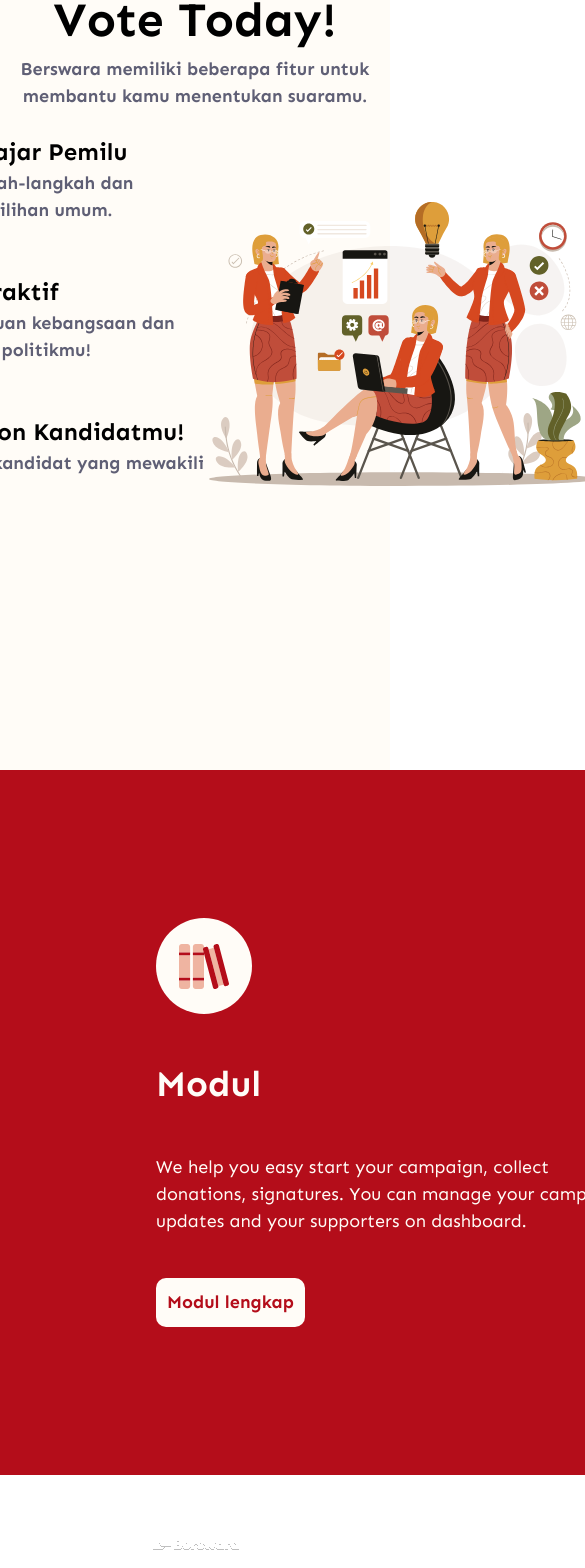
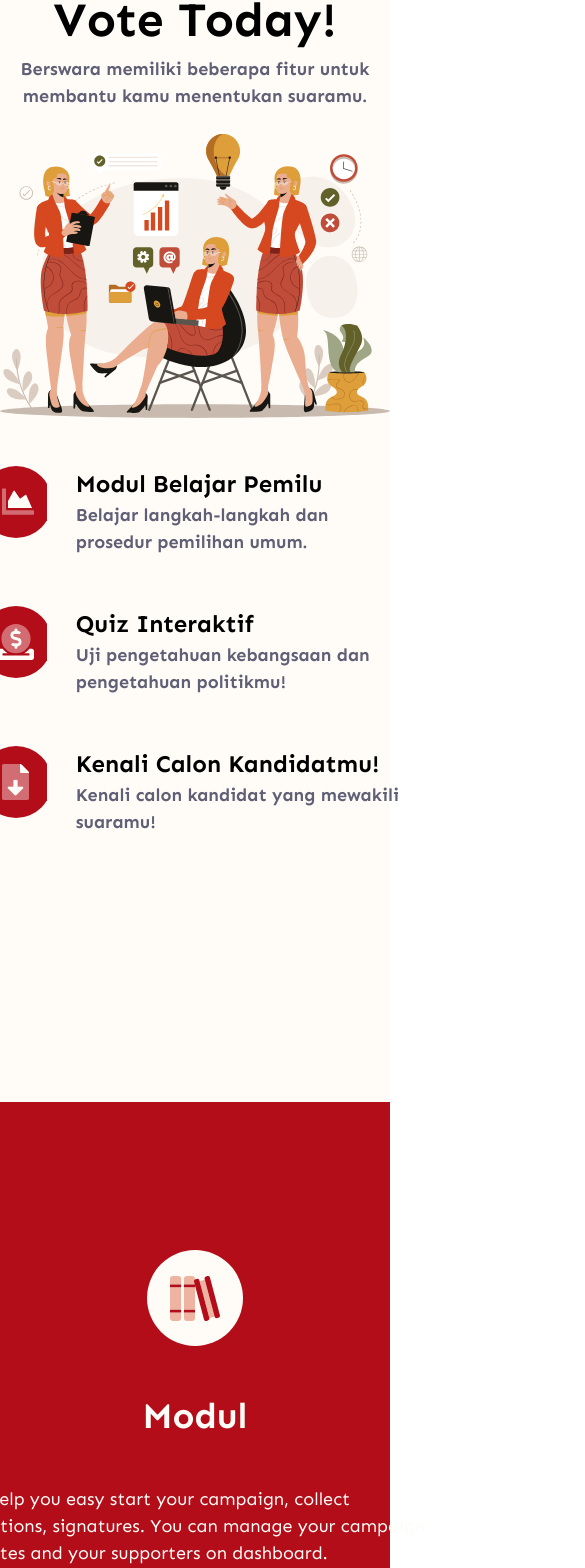
Before and after one commit to workshop-se/berswara-front, a Next.js app: page /howtovote in a window 390 px wide. Shown: the part 406-1974 px from the top of the page, 585 px wide, since content can reach past the window. Built offline with nearby package versions, Linux system fonts and the light colour scheme; no server answers.

Commit message:
style(HowToVote): apply responsive design

```diff
--- a/src/app/(navigation)/howtovote/page.tsx
+++ b/src/app/(navigation)/howtovote/page.tsx
@@ -7,27 +7,27 @@ export default function Page() {
     <div className="flex flex-col">
       <HowToVoteHero />
       <div className="bg-floralwhite h-[108px]"></div>
-      <div className="flex">
-        <div className="grow bg-firebrick-0 py-[148px] pl-[156px] flex flex-col gap-y-[43px] text-floralwhite">
+      <div className="flex flex-col xl:flex-row justify-center">
+        <div className="grow bg-firebrick-0 py-[148px] xl:pl-[157px] flex flex-col items-center xl:items-start gap-y-[43px] text-floralwhite">
           <Image src="/icons/module.svg" alt="module" width={96} height={96} />
           <h1 className="text-[36px]">Modul</h1>
           <p className="w-[476px] font-normal  text-[18px]">
             We help you easy start your campaign, collect donations, signatures. You can manage your campaign updates and your supporters on dashboard.
           </p>
-          <Link href="/howtovote/module" className="p-[11px] bg-floralwhite self-start rounded-[10px] text-firebrick-0">
+          <Link href="/howtovote/module" className="p-[11px] bg-floralwhite rounded-[10px] text-firebrick-0">
             <span className="  text-[18px]">Modul lengkap</span>
             {
               // todo: 'add arrow icon'
             }
           </Link>
         </div>
-        <div className="grow text-firebrick-0 py-[148px] pl-[156px] flex flex-col gap-y-[43px] bg-oldlace">
+        <div className="grow text-firebrick-0 py-[148px] xl:pl-[157px] flex flex-col items-center xl:items-start gap-y-[43px] bg-oldlace">
           <Image src="/icons/idea.svg" alt="module" width={96} height={96} />
           <h1 className="text-[36px]">Quiz</h1>
           <p className="w-[476px] font-normal  text-[18px]">
             Help the campaigns achieve their goals. Make the world better by signing, sharing and donating to spread good values to the community.
           </p>
-          <Link href="/quiz" className="p-[11px] text-oldlace bg-firebrick-0 self-start rounded-[10px]">
+          <Link href="/quiz" className="p-[11px] text-oldlace bg-firebrick-0 rounded-[10px]">
             <span className="text-[18px]">Mulai Quiz</span>
             {
               // todo: 'add arrow icon'
--- a/src/ui/HowToVoteHero.tsx
+++ b/src/ui/HowToVoteHero.tsx
@@ -1,21 +1,6 @@
 import Image from "next/image";
 
 export default function HowToVoteHero() {
-  const items = [
-    {
-      title: "Modul Belajar Pemilu",
-      description: "Belajar langkah-langkah dan prosedur pemilihan umum.",
-      icon: "/images/icon-modul.svg"
-    }, {
-      title: "Quiz Interaktif",
-      description: "Uji pengetahuan kebangsaan dan pengetahuan politikmu!",
-      icon: "/images/icon-quiz.svg"
-    }, {
-      title: "Kenali Calon Kandidatmu!",
-      description: "Kenali calon kandidat yang mewakili suaramu!",
-      icon: "/images/icon-kandidat.svg"
-    }
-  ]
   return (
     <div className="bg-[#FFFCF7] flex flex-col py-[108px]">
       <h1 className="text-[48px] text-center font-bold">
@@ -25,7 +10,7 @@ export default function HowToVoteHero() {
         Berswara memiliki beberapa fitur untuk membantu kamu menentukan
         suaramu.
       </p>
-      <div className="mt-[24px] flex justify-center">
+      <div className="mt-[24px] flex flex-col-reverse xl:flex-row gap-y-[48px] justify-center items-center">
         <div className="flex flex-col justify-center">
           <Item title="Modul Belajar Pemilu" description="Belajar langkah-langkah dan prosedur pemilihan umum." icon="/images/icon-modul.svg" />
           <Item title="Quiz Interaktif" description="Uji pengetahuan kebangsaan dan pengetahuan politikmu!" icon="/images/icon-quiz.svg" />
@@ -34,9 +19,8 @@ export default function HowToVoteHero() {
         <Image
           src="/images/hero-2.svg"
           alt="hero-2"
-          width={0}
-          height={0}
-          className="object-scale-down w-[637px]"
+          width={637}
+          height={464}
         />
       </div>
     </div >
```
